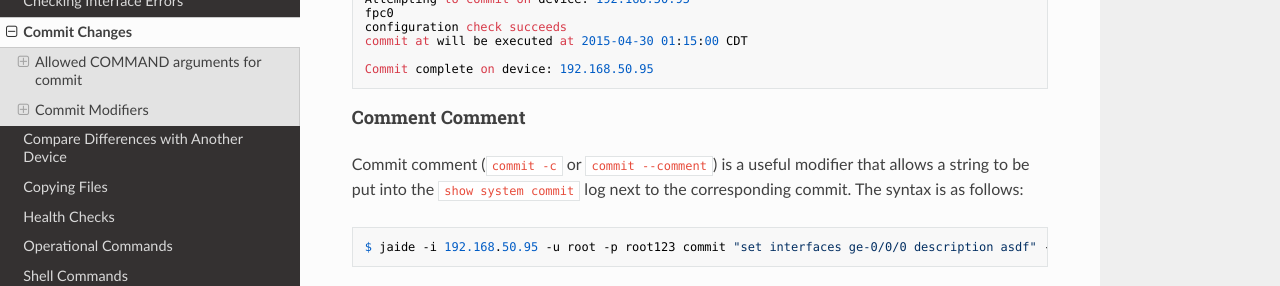
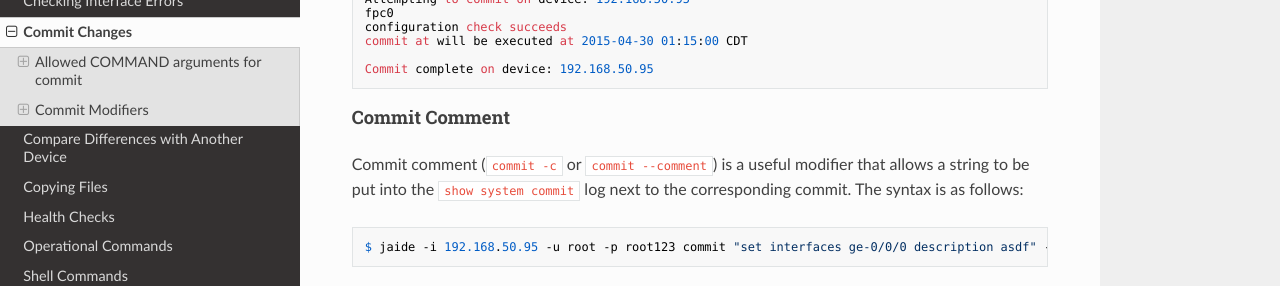
Before and after one commit to NetworkAutomation/jaide, an MkDocs documentation site: the page built from docs/examples/cli/making-commits.md, in a window 1280 px wide and 900 px high, scrolled down 4361 px. Shown: the part 287-573 px from the top of the window. Built offline with MkDocs 1.6.1, drawn with Linux system fonts in a browser that asks for light colours; nearby versions of some CDN libraries; old or Windows-style settings are respelled for this version of MkDocs.

Commit message:
Typo
"Comment comment" => "Commit comment"

```diff
--- a/docs/examples/cli/making-commits.md
+++ b/docs/examples/cli/making-commits.md
@@ -207,7 +207,7 @@ Example output:
 
 	Commit complete on device: 192.168.50.95
 
-#### Comment Comment
+#### Commit Comment
 
 Commit comment (`commit -c` or `commit --comment`) is a useful modifier that allows a string to be put into the `show system commit` log next to the corresponding commit. The syntax is as follows:
 
```
